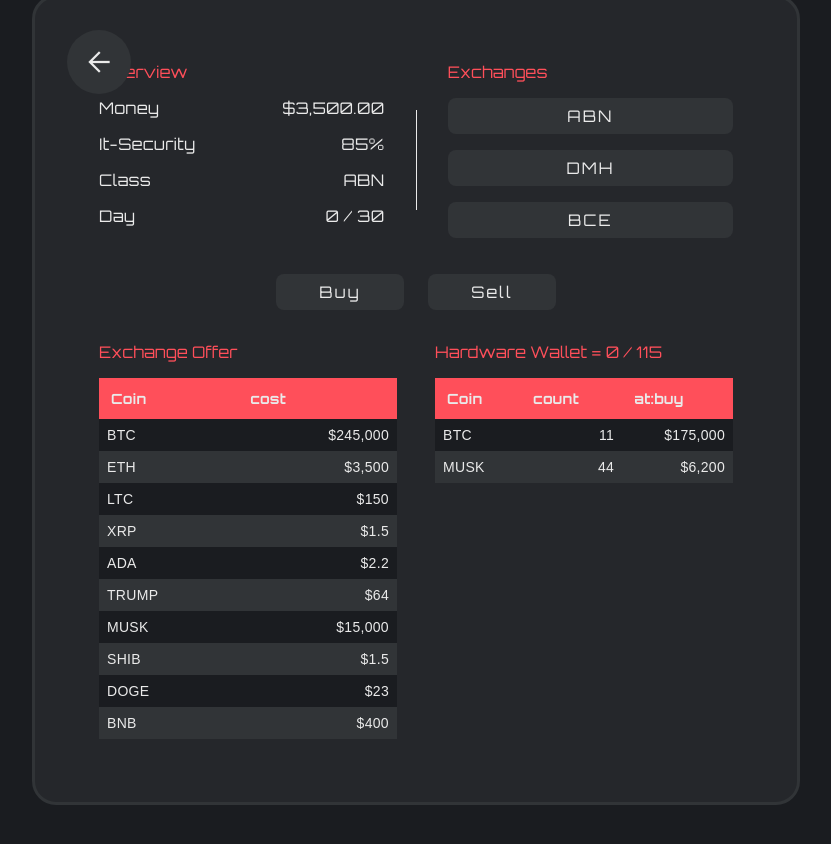
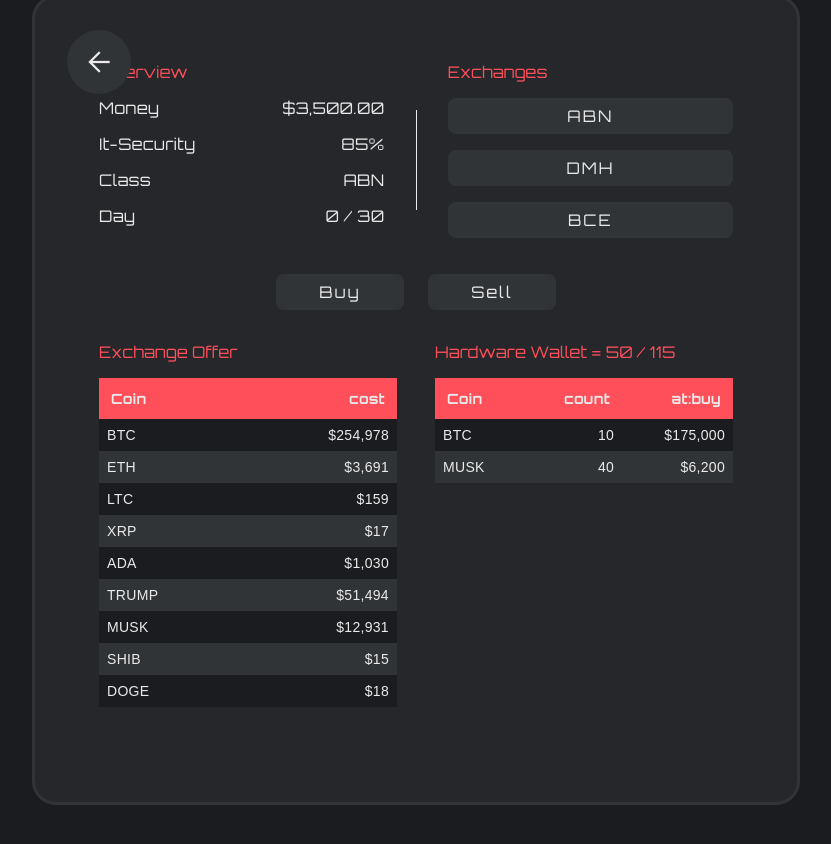
Before and after one commit to maksmuehlbauer/crypto-clash, an Angular app: page /game-board in a window 1280 px wide. Shown: the top 844 px of the page, without its empty margins (224-1055 px from the left). Built offline with nearby package versions, Linux system fonts and the light colour scheme.

Commit message:
add currency logic

```diff
--- a/src/app/game-board/game-board.component.html
+++ b/src/app/game-board/game-board.component.html
@@ -23,7 +23,7 @@
         <div class="divider"></div>
         <div class="exchanges">
             <span class="title">Exchanges</span>
-            <button>ABN</button>
+            <button (click)="getRandomCurrencys()">ABN</button>
             <button>DMH</button>
             <button>BCE</button>
             <!-- <button>ACL</button> Later Feature -->
@@ -45,21 +45,21 @@
             <table>
                 <tr>
                     <th>Coin</th>
-                    <th>cost</th>
+                    <th class="txt-right">cost</th>
                 </tr>
-                <tr *ngFor="let currency of gameService.currencys; let i = index">
+                <tr *ngFor="let currency of dailyExchangeOffer; let i = index" (click)="buyCurrency(i)">
                     <td>{{ currency.tag }}</td>
                     <td class="txt-right">{{ currency.value | currency:'USD':'symbol':'1.0-2' }}</td>
                 </tr>
             </table>
         </div>
         <div class="hardware-wallet">
-            <span class="title">Hardware Wallet =  {{ currentWalletCount }} / {{ walletSpace }}</span>
+            <span class="title">Hardware Wallet =  {{ calculateWalletSpace }} / {{ walletSpace }}</span>
             <table>
                 <tr>
                     <th>Coin</th>
-                    <th>count</th>
-                    <th>at:buy</th>
+                    <th class="txt-right">count</th>
+                    <th class="txt-right">at:buy</th>
                 </tr>
                 <tr *ngFor="let position of wallet; let i = index">
                     <td>{{ position.tag }}</td>
--- a/src/app/game-board/game-board.component.scss
+++ b/src/app/game-board/game-board.component.scss
@@ -134,6 +134,10 @@
     font-size: 14px;
     tr {
         text-align: left;
+        &:hover {
+            cursor: pointer;
+            background-color: $secondary !important;
+        }
         th {
             font-weight: 900;
             background-color: $secondary;
--- a/src/app/game-board/game-board.component.ts
+++ b/src/app/game-board/game-board.component.ts
@@ -1,4 +1,4 @@
-import { Component, inject } from '@angular/core';
+import { Component, inject, OnInit } from '@angular/core';
 import { GameServiceService } from '../game-service.service';
 import { RouterModule } from '@angular/router';
 import { CommonModule } from '@angular/common';
@@ -10,30 +10,91 @@
   templateUrl: './game-board.component.html',
   styleUrl: './game-board.component.scss'
 })
-export class GameBoardComponent {
+export class GameBoardComponent implements OnInit {
 
   gameService = inject(GameServiceService);
   classIndex = this.gameService.playerDetails.selectedClassIndex;
   currentWalletCount:number = 0;
   startingDay:number = 0;
   finishDay:number = 30;
+  dailyExchangeOffer:any[] = []
+  dailyExchangeIndexes: any[] = []
 
   wallet = [
     {
       name: 'Bitcoin',
       tag: 'BTC',
       buyAt: 175000,
-      count: 11
+      count: 10
     },
     {
       name: 'Musk Coin',
       tag: 'MUSK',
       buyAt: 6200,
-      count: 44
+      count: 40
     },
-  ]
+  ];
+
+
+  ngOnInit(): void {
+    this.getRandomCurrencys();
+  }
+
+
+  generateRandomIndexValue() {
+    const min = 5;
+    const max = this.gameService.currencys.length;
+    return Math.floor(Math.random() * (max - min + 1)) + min;
+  }
+
+
+  generateRandomPercentageValue() {
+    const min = 0.75;
+    const max = 1.25;
+    return Math.random() * (max - min) + min;
+  }
+
+
+  getRandomCurrencyIndexes() {
+    const numberOfMaxValues = this.generateRandomIndexValue();
+    this.dailyExchangeIndexes = []
+
+    while (this.dailyExchangeIndexes.length < numberOfMaxValues) {
+      const randomIndex = Math.floor(Math.random() * this.gameService.currencys.length)
+      if (!this.dailyExchangeIndexes.includes(randomIndex)) {
+        this.dailyExchangeIndexes.push(randomIndex)
+      }
+    }
+    return this.dailyExchangeIndexes.sort();
+  };
+
+
+  getRandomCurrencys() {
+    this.dailyExchangeOffer = [];
+    const randomIndexes = this.getRandomCurrencyIndexes()
+    for (let i = 0; i < this.dailyExchangeIndexes.length; i++) {
+      const currencyIndex = this.dailyExchangeIndexes[i];
+      this.dailyExchangeOffer.push(this.gameService.currencys[currencyIndex])
+
+      const defaultCurrencyValue = this.dailyExchangeOffer[i].value
+      this.dailyExchangeOffer[i].value = Math.floor(defaultCurrencyValue * this.generateRandomPercentageValue())
+    }
+  };
+
+  buyCurrency(i: number) {
+    console.log('buy amount of ' + i)
+  }
+
 
   // a getter "get" refresh the variable at anytime they are called into the template
+  get calculateWalletSpace() {
+    this.currentWalletCount = 0;
+    this.wallet.forEach(walletPos => {
+      this.currentWalletCount += walletPos.count
+    });
+    return this.currentWalletCount
+  }
+
   get walletSpace() {
     return this.gameService.classes[this.classIndex].walletspace;
   }
--- a/src/app/game-service.service.ts
+++ b/src/app/game-service.service.ts
@@ -38,17 +38,17 @@
     {
       name: 'Ripple',
       tag: 'XRP',
-      value: 1.5,
+      value: 15,
     },
     {
       name: 'Cardano',
       tag: 'ADA',
-      value: 2.2,
+      value: 920,
     },
     {
       name: 'Trump Coin',
       tag: 'TRUMP',
-      value: 64.000,
+      value: 64000,
     },
     {
       name: 'Musk Coin',
@@ -58,7 +58,7 @@
     {
       name: 'Shiba Inu',
       tag: 'SHIB',
-      value: 1.5,
+      value: 14,
     },
     {
       name: 'Dogecoin',
```
Lines whose indentation alone changed are shown as unchanged.
